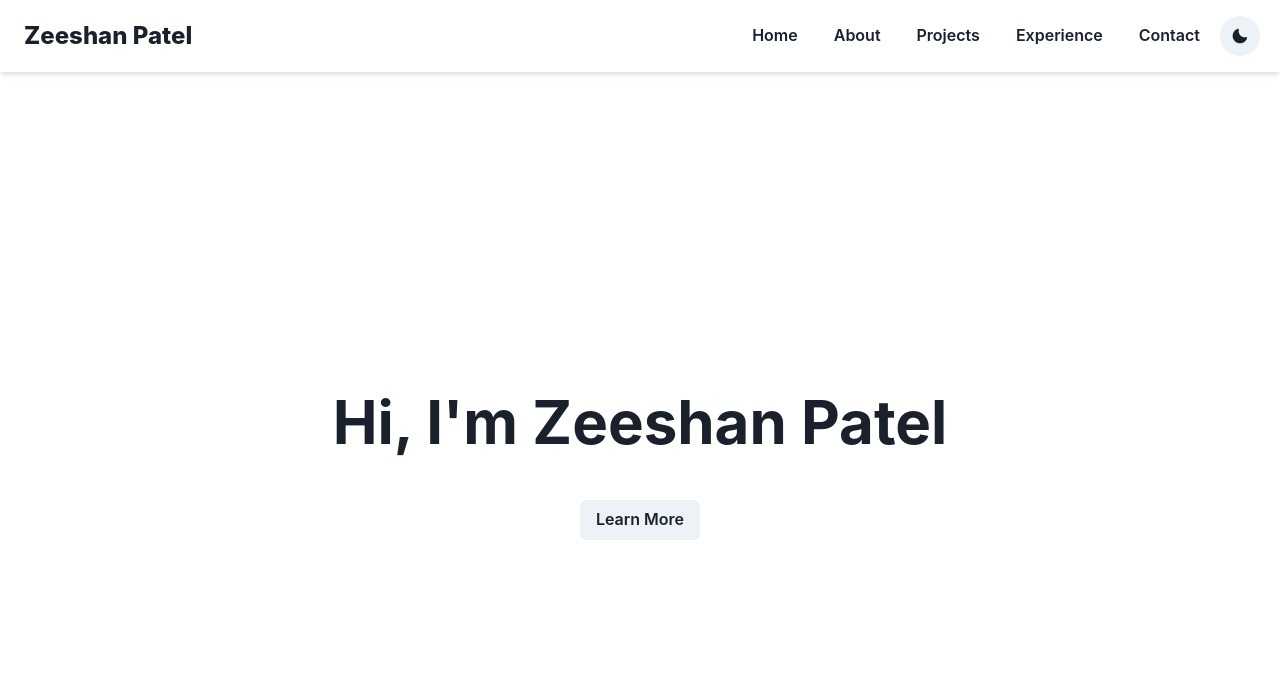
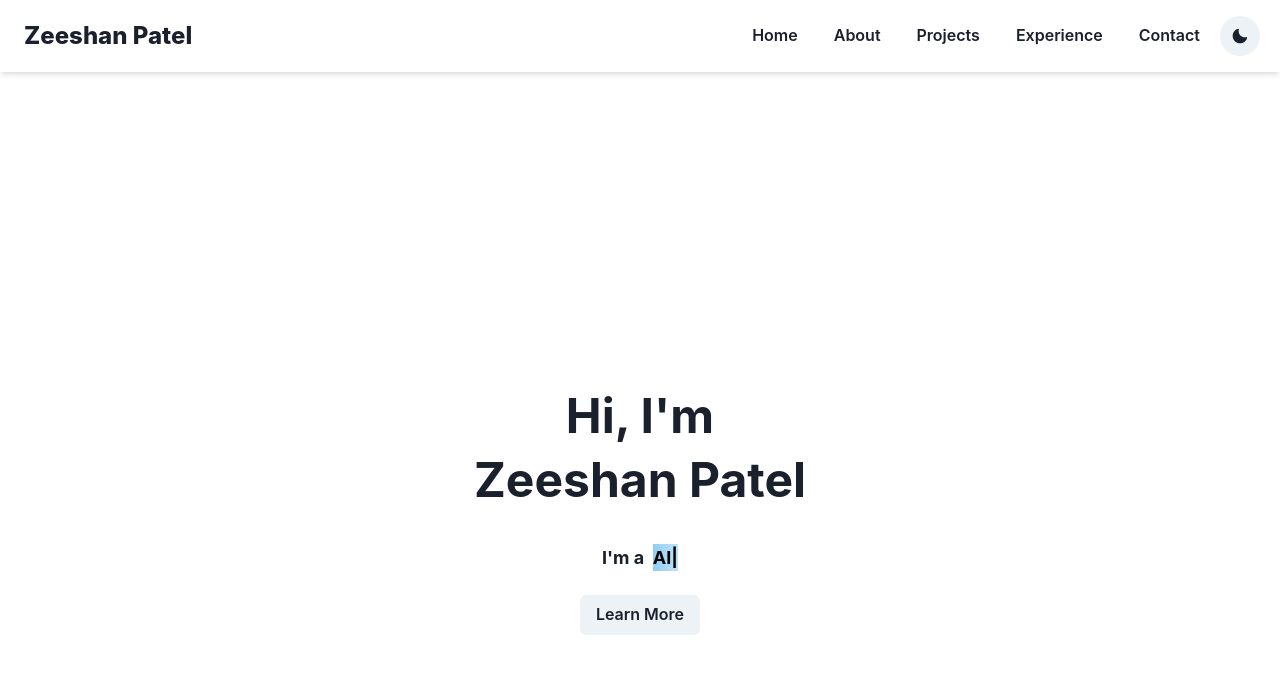
Before and after one commit to zpx01/personal-website, a React (Create React App) app: page / in a window 1280 px wide. Shown: the top 674 px of the page. Built offline with nearby package versions, Linux system fonts and the light colour scheme.

Commit message:
added new typing animation

```diff
--- a/package.json
+++ b/package.json
@@ -19,10 +19,14 @@
     "react-responsive": "^8.2.0",
     "react-scripts": "4.0.3",
     "react-scroll": "^1.8.2",
+    "react-text-loop": "^2.3.0",
     "react-transition-group": "^4.4.2",
     "react-tsparticles": "^1.30.1",
     "react-typing-animation": "^1.6.2",
+    "react-typist": "^2.0.5",
+    "react-typist-loop": "^1.0.0",
     "styles": "^0.2.1",
+    "typescript": "^4.3.5",
     "web-vitals": "^1.0.1"
   },
   "scripts": {
--- a/src/components/Main.js
+++ b/src/components/Main.js
@@ -1,3 +1,4 @@
+import { useState, useEffect } from "react";
 import {
   useColorMode,
   Heading,
@@ -17,6 +18,7 @@ import Projects from "./Projects";
 import Experience from "./Experience";
 import Contact from "./Contact";
 import { Link } from "react-scroll";
+import Typist from "react-typist";
 import "./animate.css";
 const Section = styled(Flex)`
   display: flex;
@@ -49,6 +51,12 @@ const SectionHeading = ({ children }) => (
 export const Main = () => {
   const { colorMode } = useColorMode(bgColor.dark);
 
+  const [count, setCount] = useState(1);
+
+  useEffect(() => {
+    setCount(1);
+  }, [count]);
+
   return (
     <>
       <div id="home">
@@ -63,9 +71,37 @@ export const Main = () => {
         >
           <Section>
             <Fade in>
-                <Heading mb={6} as="h1" size="3xl">
-                  Hi, I'm Zeeshan Patel
+              <Center>
+                <Heading mb={4} as="h1" size="2xl">
+                  Hi, I'm
                 </Heading>
+              </Center>
+              <Center>
+                <Heading mb={4} as="h1" size="2xl">
+                  Zeeshan Patel
+                </Heading>
+              </Center>
+              <br />
+              <Center>
+                <Text fontSize="lg" fontWeight="bold">I'm a &nbsp;</Text>
+                <Text as="mark" fontSize="lg" fontWeight="bold" bgGradient="linear(to-r, blue.200, blue.100)">
+                  {count ? (
+                    <Typist
+                      avgTypingDelay={50}
+                      onTypingDone={() => setCount(0)}
+                    >
+                      <span>Computer Science Student</span>
+                      <Typist.Backspace count={24} delay={1500} />
+                      <span>Software Engineer</span>
+                      <Typist.Backspace count={17} delay={1500} />
+                      <span>AI Researcher</span>
+                      <Typist.Backspace count={13} delay={1500} />
+                    </Typist>
+                  ) : (
+                    ""
+                  )}
+                </Text>
+              </Center>
               <Center>
                 <Link to="about" spy={true} smooth={true}>
                   <br />
--- /dev/null
+++ b/src/react-app-env.d.ts
@@ -0,0 +1 @@
+/// <reference types="react-scripts" />
```
Also changed, not shown: tsconfig.json (added, +26 -0 lines), 2 other files (tests, documents, lock files or other folders). Lines whose indentation alone changed are shown as unchanged.
